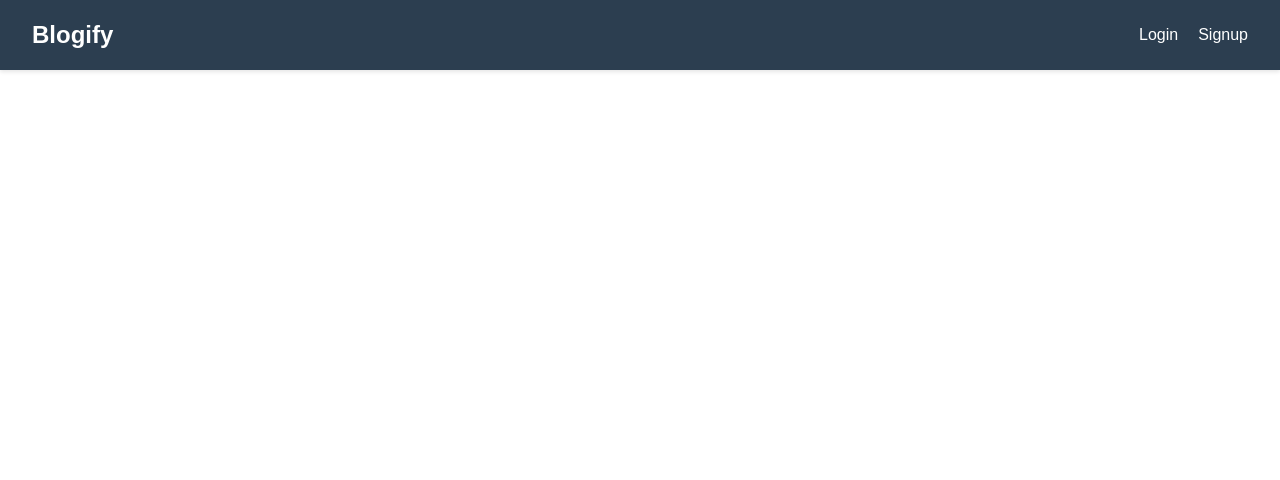
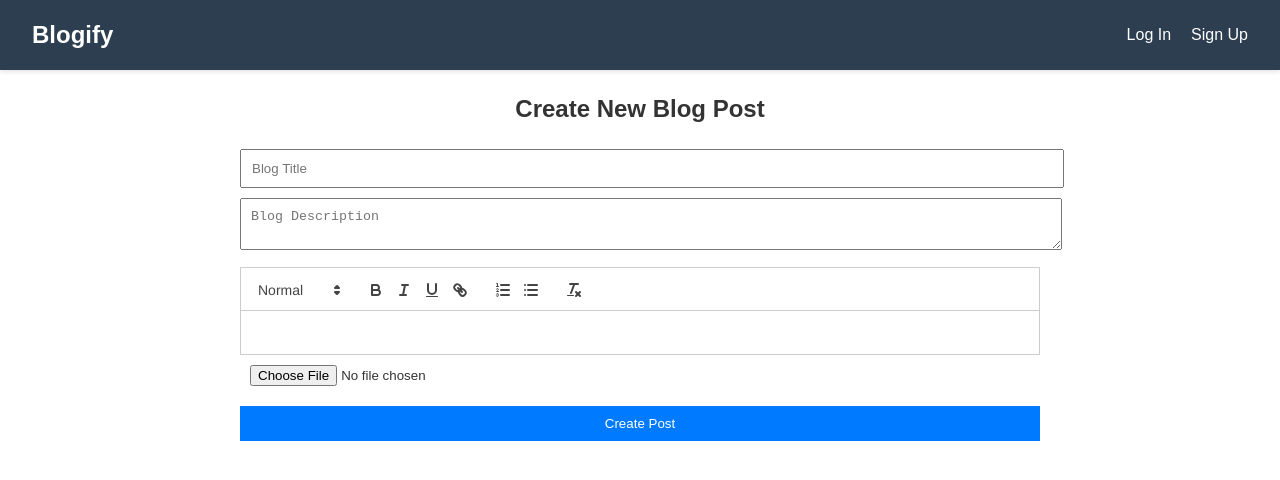
Before and after one commit to tashish419/blogify, a React (Vite) app: page /create in a window 1280 px wide. Shown: the top 480 px of the page. Built offline with nearby package versions, Linux system fonts and the light colour scheme; no server answers.

Commit message:
create, edit blog functionality added

```diff
--- a/package.json
+++ b/package.json
@@ -14,6 +14,7 @@
     "firebase": "^11.2.0",
     "react": "^18.3.1",
     "react-dom": "^18.3.1",
+    "react-quill": "^2.0.0",
     "react-redux": "^9.2.0",
     "react-router-dom": "^7.1.5",
     "redux": "^5.0.1"
--- a/src/App.css
+++ b/src/App.css
@@ -187,3 +187,41 @@ body {
 .read-more:hover {
   text-decoration: underline;
 }
+
+/* Create/Edit Blog Styles */
+.create-blog,
+.edit-blog {
+  max-width: 800px;
+  margin: 0 auto;
+}
+
+.create-blog h2,
+.edit-blog h2 {
+  text-align: center;
+  margin-bottom: 20px;
+}
+
+.create-blog input,
+.create-blog textarea,
+.edit-blog input,
+.edit-blog textarea {
+  width: 100%;
+  padding: 10px;
+  margin-bottom: 10px;
+}
+
+.create-blog button,
+.edit-blog button {
+  display: block;
+  width: 100%;
+  padding: 10px;
+  background-color: #007bff;
+  color: #fff;
+  border: none;
+  cursor: pointer;
+}
+
+.current-cover {
+  max-width: 100%;
+  margin-bottom: 10px;
+}
--- a/src/App.jsx
+++ b/src/App.jsx
@@ -10,6 +10,8 @@ import Navbar from "./components/Navbar";
 import SingleBlog from "./pages/SingleBlog";
 import Home from "./pages/Home";
 import { useDispatch } from "react-redux";
+import CreateBlog from "./pages/CreateBlog";
+import EditBlog from "./pages/EditBlog";
 
 const App = () => {
   const dispatch = useDispatch();
@@ -36,8 +38,8 @@ const App = () => {
           <Route path="/login" element={<Login />} />
           <Route path="/signup" element={<Signup />} />
           <Route path="/blog/:id" element={<SingleBlog />} />
-          {/* <Route path="/create" element={<CreateBlog />} /> */}
-          {/* <Route path="/edit/:id" element={<EditBlog />} /> */}
+          <Route path="/create" element={<CreateBlog />} />
+          <Route path="/edit/:id" element={<EditBlog />} />
         </Routes>
       </div>
     </Router>
--- a/src/components/Navbar.jsx
+++ b/src/components/Navbar.jsx
@@ -26,8 +26,8 @@ const Navbar = () => {
           </>
         ) : (
           <>
-            <Link to="/login" className="navbar-link">Login</Link>
-            <Link to="/signup" className="navbar-link">Signup</Link>
+            <Link to="/login" className="navbar-link">Log In</Link>
+            <Link to="/signup" className="navbar-link">Sign Up</Link>
           </>
         )}
       </div>
--- /dev/null
+++ b/src/pages/CreateBlog.jsx
@@ -0,0 +1,79 @@
+import { useState } from "react";
+import { useDispatch, useSelector } from "react-redux";
+import { useNavigate } from "react-router-dom";
+import { collection, addDoc} from "firebase/firestore";
+import { ref, uploadBytes, getDownloadURL } from "firebase/storage";
+import ReactQuill from "react-quill";
+import { addBlog } from "../store/blogSlice";
+import { db, storage } from "../firebase/config";
+
+const CreateBlog = () => {
+  const [title, setTitle] = useState("");
+  const [description, setDescription] = useState("");
+  const [content, setContent] = useState("");
+  const [error, setError] = useState("");
+  const [coverImage, setCoverImage] = useState(null);
+  const user = useSelector((state) => state.auth.user);
+  const navigate = useNavigate();
+  const dispatch = useDispatch();
+
+
+  const handleSubmit = async (e) => {
+    e.preventDefault();
+    if (!user) return;
+
+    try {
+      let coverImageUrl = "";
+      if (coverImage) {
+        const storageRef = ref(
+          storage,
+          `covers/${Date.now()}_${coverImage.name}`
+        );
+        await uploadBytes(storageRef, coverImage);
+        coverImageUrl = await getDownloadURL(storageRef);
+      }
+
+      const newPost = {
+        title,
+        description,
+        content,
+        coverImage: coverImageUrl,
+        author: user.uid,
+        createdAt: Date.now(),
+      };
+
+      const docRef = await addDoc(collection(db, "posts"), newPost);
+      dispatch(addBlog({ id: docRef.id, ...newPost }));
+      navigate("/");
+    } catch (error) {
+      console.error("Error creating post: ", error);
+      setError("Failed to create post. Please try again.");
+    }
+  };
+  return (
+    <div className="create-blog">
+      <h2>Create New Blog Post</h2>
+      {error && <p className="error-message">{error}</p>}
+      <form onSubmit={handleSubmit}>
+        <input
+          type="text"
+          placeholder="Blog Title"
+          value={title}
+          onChange={(e) => setTitle(e.target.value)}
+          required
+        />
+        <textarea
+          placeholder="Blog Description"
+          value={description}
+          onChange={(e) => setDescription(e.target.value)}
+          required
+        />
+        <ReactQuill value={content} onChange={setContent} />
+        <input type="file" onChange={(e) => setCoverImage(e.target.files?.[0] || null)} />
+        <button type="submit">Create Post</button>
+      </form>
+    </div>
+  );
+};
+
+export default CreateBlog;
--- /dev/null
+++ b/src/pages/EditBlog.jsx
@@ -0,0 +1,114 @@
+import { useState, useEffect } from "react";
+import { useDispatch, useSelector } from "react-redux";
+import { useNavigate, useParams } from "react-router-dom";
+import { db, storage } from "../firebase/config";
+import { doc, getDoc, updateDoc } from "firebase/firestore";
+import { ref, uploadBytes, getDownloadURL } from "firebase/storage";
+import ReactQuill from "react-quill";
+import "react-quill/dist/quill.snow.css";
+import { updateBlog } from "../store/blogSlice";
+
+const EditBlog = () => {
+  const { id } = useParams();
+  const [title, setTitle] = useState("");
+  const [description, setDescription] = useState("");
+  const [content, setContent] = useState("");
+  const [coverImage, setCoverImage] = useState(null);
+  const [currentCoverImageUrl, setCurrentCoverImageUrl] = useState("");
+  const [error, setError] = useState("");
+  const dispatch = useDispatch();
+  const navigate = useNavigate();
+  const user = useSelector((state) => state.auth?.user);
+
+  useEffect(() => {
+    const fetchPost = async () => {
+      if (id) {
+        const docRef = doc(db, "posts", id);
+        const docSnap = await getDoc(docRef);
+        if (docSnap.exists()) {
+          const postData = docSnap.data();
+          if (postData.author !== user.uid) {
+            alert("You are not authorized to edit this post.");
+            navigate(`/blog/${id}`);
+          } else {
+            setTitle(postData.title);
+            setDescription(postData.description);
+            setContent(postData.content);
+            setCurrentCoverImageUrl(postData.coverImage);
+          }
+        }
+      }
+    };
+
+    fetchPost();
+  }, [id, user, navigate]);
+
+  const handleSubmit = async (e) => {
+    e.preventDefault();
+    if (!user || !id) return;
+
+    try {
+      let coverImageUrl = currentCoverImageUrl;
+      if (coverImage) {
+        const storageRef = ref(
+          storage,
+          `covers/${Date.now()}_${coverImage.name}`
+        );
+        await uploadBytes(storageRef, coverImage);
+        coverImageUrl = await getDownloadURL(storageRef);
+      }
+
+      const updatedPost = {
+        title,
+        description,
+        content,
+        coverImage: coverImageUrl,
+      };
+
+      await updateDoc(doc(db, "posts", id), updatedPost);
+      dispatch(updateBlog({ id, ...updatedPost }));
+      navigate(`/blog/${id}`);
+    } catch (error) {
+      console.error("Error updating post: ", error);
+      setError("Failed to update post. Please try again.");
+    }
+  };
+
+  return (
+    <div className="edit-blog">
+      <h2>Edit Blog Post</h2>
+      {error && <p className="error-message">{error}</p>}
+      <form onSubmit={handleSubmit}>
+        <input
+          type="text"
+          placeholder="Title"
+          value={title}
+          onChange={(e) => setTitle(e.target.value)}
+          required
+        />
+        <textarea
+          placeholder="Description"
+          value={description}
+          onChange={(e) => setDescription(e.target.value)}
+          required
+        />
+        <ReactQuill value={content} onChange={setContent} />
+        <input
+          type="file"
+          accept="image/*"
+          onChange={(e) => setCoverImage(e.target.files?.[0] || null)}
+        />
+        {currentCoverImageUrl && (
+          <img
+            src={currentCoverImageUrl || "/placeholder.svg"}
+            alt="Current cover"
+            className="current-cover"
+          />
+        )}
+        <button type="submit">Update Post</button>
+      </form>
+    </div>
+  );
+};
+
+export default EditBlog;
```
Also changed, not shown: 1 other file (tests, documents, lock files or other folders).
